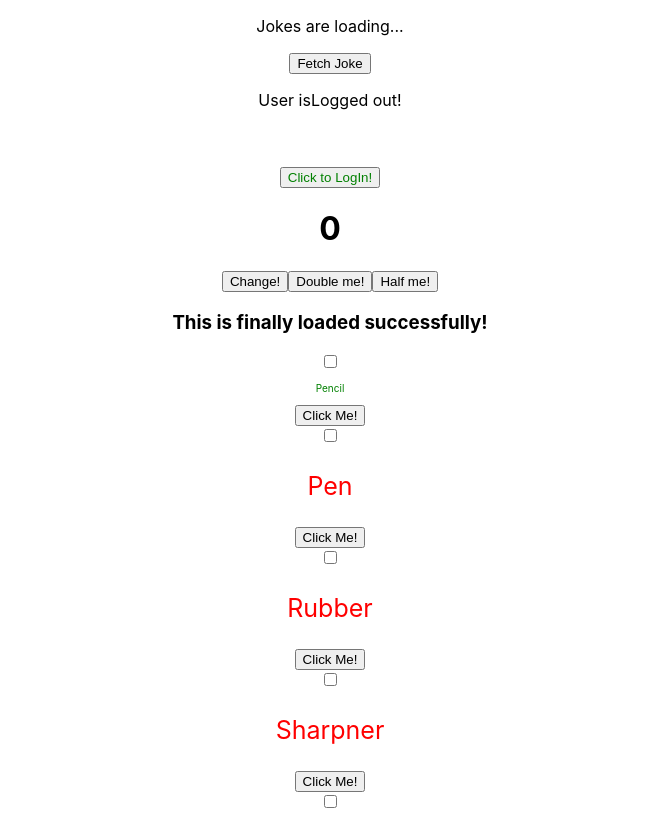
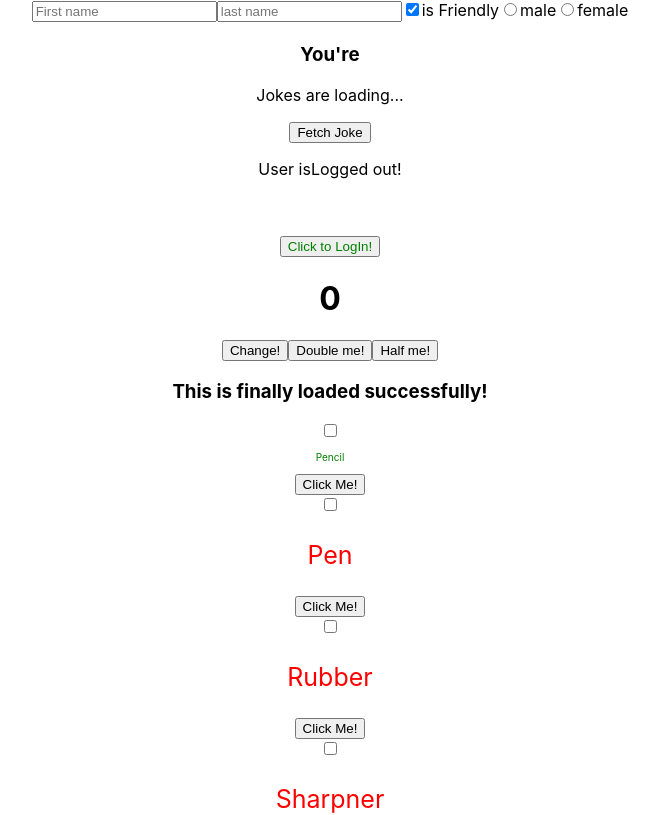
Before and after one commit to ankitdubey987/100DaysOfChallenge, a React (Create React App) app in the folder my-app/: page / in a window 1280 px wide. Shown: the top 815 px of the page, without its empty margins (310-969 px from the left). Built offline with nearby package versions, Linux system fonts and the light colour scheme; no server answers.

Commit message:
learning react forms

```diff
--- a/my-app/src/App.js
+++ b/my-app/src/App.js
@@ -6,6 +6,7 @@ import  MyCount  from "./components/MyCount"
 import ConditionalRender from './components/ConditionalRender'
 import Logger from './components/Logger.js'
 import  Fetcher  from "./components/Fetcher";
+import MyForm from './components/MyForm'
 
 class App extends Component{
   constructor() {
@@ -47,6 +48,7 @@ class App extends Component{
     })
     return(
       <div className='App'>
+        <MyForm />
         <Fetcher />
         <Logger />
         <MyCount />
--- /dev/null
+++ b/my-app/src/components/MyForm.js
@@ -0,0 +1,67 @@
+// MyForm.js
+import { React,Component } from "react";
+
+export default class MyForm extends Component{
+    constructor() {
+        super()
+        this.state={
+            firstname:"",
+            lastname:"",
+            isFriendly:true,
+            gender:""
+        }
+        this.handleOnChange = this.handleOnChange.bind(this)
+    }
+
+    handleOnChange(event){
+        const {name,value,type,checked} = event.target
+        type === 'checkbox' ? this.setState({
+            [name]:checked
+        }):
+        this.setState({
+            // this only works for string type values
+            // name of the inputs should be same as that of state
+            [name]:value
+        })
+    }
+
+    render(){
+        return(
+            <div className='myform'>
+                <form >
+                    <input type="text" value={this.state.firstname} name="firstname" placeholder="First name" onChange={this.handleOnChange}/>
+                    <input type="text" value={this.state.lastname} name="lastname" placeholder="last name" onChange={this.handleOnChange}/>
+                    <label>
+                        <input
+                            type="checkbox"
+                            name="isFriendly"
+                            checked={this.state.isFriendly}
+                            onChange={this.handleOnChange} />
+                            is Friendly
+                    </label>
+                    <label>
+                        <input
+                            type="radio"
+                            name="gender"
+                            value="male"
+                            checked={this.state.gender === 'male'}
+                            onChange={this.handleOnChange} />
+                            male
+                    </label>
+                    <label>
+                        <input
+                            type="radio"
+                            name="gender"
+                            value="female"
+                            checked={this.state.gender ==='female'}
+                            onChange={this.handleOnChange} />
+                            female
+                    </label>
+                    <h1>{this.state.firstname}</h1>
+                    <h2>{this.state.lastname}</h2>
+                    <h3>You're {this.state.gender}</h3>
+                </form>
+            </div>
+        )
+    }
+}
```
